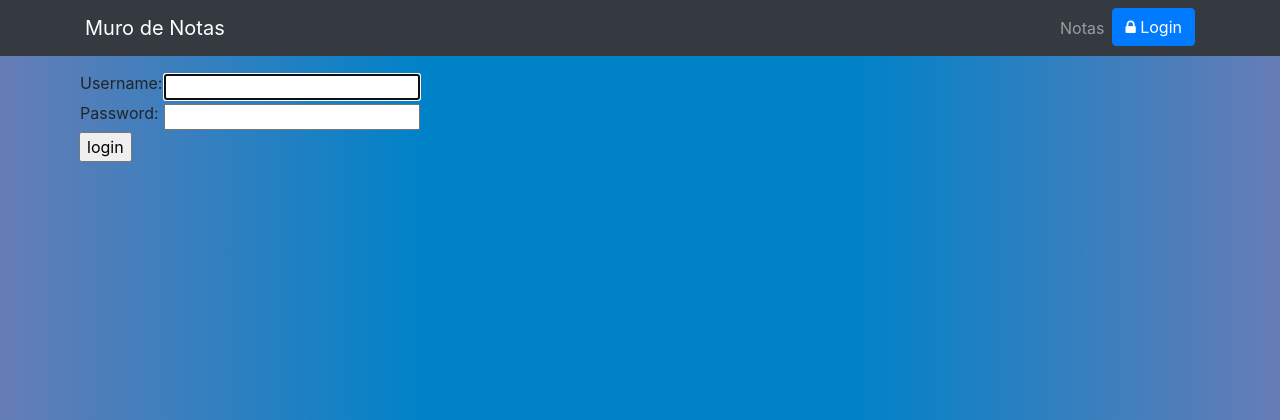
After one commit to Americo1996git/proy_final, a Django app: page /accounts/login/ in a window 1280 px wide. The commit adds this page. Shown: the top 420 px of the page. Run offline with Django 3.2, Linux system fonts and the light colour scheme; some libraries are stand-ins or nearby versions.

Commit message:
Cambios realizados para login y logout de la aplicacion - se agrego el funcionamiento del login: el usuario puede iniciar su sesion - se agrego el funcionamiento del logout: el usuario puede cerrar su sesion - se agreo la autenticacion de usuario: si el usuario esta logueado en la app, entonces puede agregar una nota, editar una nota   de lo contrario solo podra ver las notas en el muro.

```diff
--- a/muro_notas/settings.py
+++ b/muro_notas/settings.py
@@ -119,3 +119,6 @@ USE_TZ = True
 # https://docs.djangoproject.com/en/3.1/howto/static-files/
 
 STATIC_URL = '/static/'
+
+
+LOGIN_REDIRECT_URL = '/'
--- a/muro_notas/urls.py
+++ b/muro_notas/urls.py
@@ -15,11 +15,12 @@ Including another URLconf
 """
 from django.contrib import admin
 from django.urls import path, include
+from django.contrib.auth import views as auth_views
 
 urlpatterns = [
     path('admin/', admin.site.urls),
     path('',include('notas.urls')),
     #path('accounts/', include('django.contrib.auth.urls')),
-    #path('accounts/login/', auth_views.LoginView.as_view(), name='login'),
-    #path('accounts/logout/', auth_views.LogoutView.as_view(next_page='/'), name='logout'),
+    path('accounts/login/', auth_views.LoginView.as_view(), name='login'),
+    path('accounts/logout/', auth_views.LogoutView.as_view(next_page='/'), name='logout'),
 ]
--- a/notas/templates/notas/base.html
+++ b/notas/templates/notas/base.html
@@ -28,12 +28,19 @@
                         <li>
                             <a href="{% url 'nueva_nota' %}" class="nav-link" >Crear Nota</a>
                         </li>
+                            <h2><span class="badge badge-pill badge-light">{{ user.username }} </span></h2>
+                        </li>
+                        <li>
+                            <a href="{% url 'logout' %}" type="button" class="btn btn-warning">Log out</a>
+                        </li>
+                        {% else %}
+                        <li>
+                            <a href="{% url 'login' %}" type="button" class="btn btn-primary" data-toggle="button" aria-pressed="false">
+                                <span class="fa fa-lock"></span>
+                                Login
+                            </a>
+                        </li>
                         {% endif %}
-                        <li>
-                            <button type="button" class="btn btn-primary" data-toggle="button" aria-pressed="false">
-                                Log out
-                            </button>
-                        </li>
 
                     </ul>
                 </div>
--- a/notas/templates/notas/muro.html
+++ b/notas/templates/notas/muro.html
@@ -3,7 +3,7 @@
     <div class="row" >
         {% for nota in notas %}
             <div class="col-md-4 p-2"  key={nota.node.id} >
-                <div class="card">
+                <div class="card text-white bg-dark mb-3">
                     <div class="card-header d-flex justify-content-between">
                     <h5>{{ nota.titulo }}</h5>
                     {% if user.is_authenticated %}
@@ -12,10 +12,12 @@
                     </div>
                     <div class="card-body">
                     <p> {{ nota.descripcion|linebreaksbr }} </p>
-                    <span class="badge badge-pill badge-dark">{{ nota.autor }}</span>
+                    <h1><span class="badge badge-pill badge-light">{{ nota.autor }}</span></h1>
                     </div>
                     <div class="card-footer">
+                    {% if user.is_authenticated %}
                     <button class="btn btn-danger" >Eliminar</button>
+                    {% endif %}
                     </div>
                 </div>
             </div>
--- /dev/null
+++ b/notas/templates/registration/login.html
@@ -0,0 +1,25 @@
+
+{% extends "notas/base.html" %}
+
+{% block content %}
+    {% if form.errors %}
+        <p>Your username and password didn't match. Please try again.</p>
+    {% endif %}
+
+    <form method="post" action="{% url 'login' %}">
+    {% csrf_token %}
+        <table>
+        <tr>
+            <td>{{ form.username.label_tag }}</td>
+            <td>{{ form.username }}</td>
+        </tr>
+        <tr>
+            <td>{{ form.password.label_tag }}</td>
+            <td>{{ form.password }}</td>
+        </tr>
+        </table>
+
+        <input type="submit" value="login" />
+        <input type="hidden" name="next" value="{{ next }}" />
+    </form>
+{% endblock %}
--- a/notas/views.py
+++ b/notas/views.py
@@ -3,13 +3,14 @@ from django.shortcuts import redirect
 from .models import Nota
 from django.utils import timezone
 from .forms import NotaForm
-#from django.contrib.auth.decorators import login_required
+from django.contrib.auth.decorators import login_required
 
 # Create your views here.
 def muro(request):
     notas = Nota.objects.all()
     return render(request,'notas/muro.html',{'notas': notas})
 
+@login_required
 def nueva_nota(request):
     if request.method == "POST":
         formulario = NotaForm(request.POST)
@@ -22,6 +23,8 @@ def nueva_nota(request):
         formulario = NotaForm()
     return render(request, 'notas/editar_nota.html', {'formulario': formulario})
 
+
+@login_required
 def editar_nota(request, pk):
     publicacion = get_object_or_404(Nota, pk=pk)
     if request.method == "POST":
```
